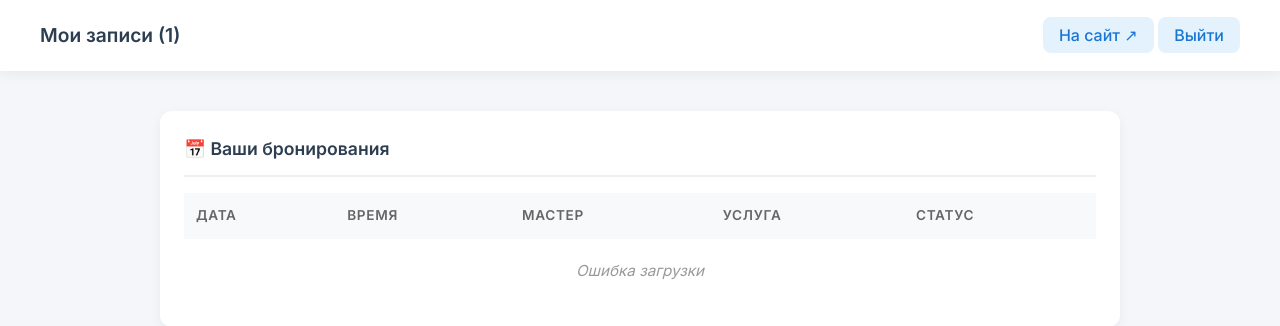
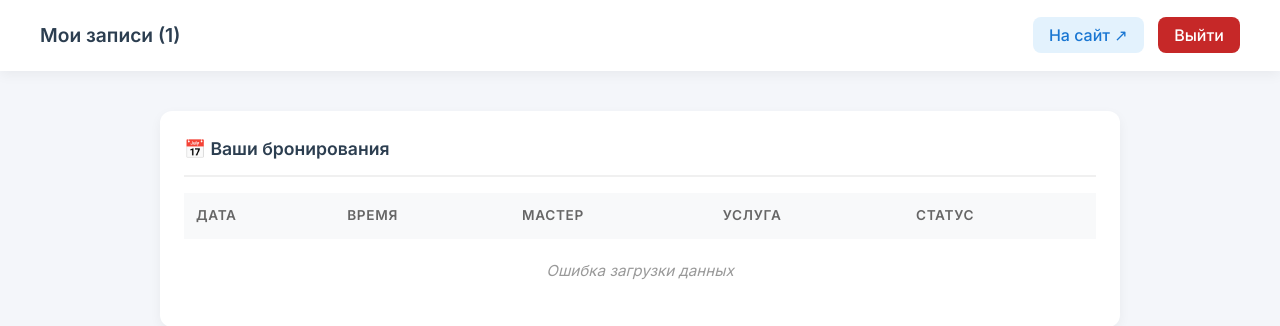
Before and after one commit to danilka007tuk/Generator, a FastAPI app: template templates/client_dashboard.html in a window 1280 px wide. Shown: the top 326 px of the page. Run offline with FastAPI, Linux system fonts and the light colour scheme; the template is opened without the code that fills it: most values are stand-ins (such as "Sample title", 1, 10 or a date in 2020).

Commit message:
fix(client_dashboard): add credentials and error handling

```diff
--- a/templates/client_dashboard.html
+++ b/templates/client_dashboard.html
@@ -10,7 +10,8 @@
         body { font-family: 'Inter', sans-serif; background: #f4f6fa; color: #2c3e50; line-height: 1.6; }
         .header { background: #fff; padding: 20px 40px; display: flex; justify-content: space-between; align-items: center; box-shadow: 0 4px 12px rgba(0,0,0,0.05); }
         .header h1 { font-size: 1.2em; font-weight: 600; }
-        .header a { color: #1976d2; text-decoration: none; font-weight: 500; background: #e3f2fd; padding: 8px 16px; border-radius: 8px; }
+        .header a { color: #1976d2; text-decoration: none; font-weight: 500; background: #e3f2fd; padding: 8px 16px; border-radius: 8px; margin-left: 10px; }
+        .header .logout-btn { background: #c62828; color: #fff; }
         .container { max-width: 1000px; margin: 40px auto; padding: 0 20px; }
         .card { background: #fff; border-radius: 12px; padding: 24px; box-shadow: 0 4px 12px rgba(0,0,0,0.05); }
         .card h2 { font-size: 1.1em; margin-bottom: 16px; border-bottom: 2px solid #f0f0f0; padding-bottom: 12px; }
@@ -19,7 +20,6 @@
         td { padding: 12px; border-bottom: 1px solid #eee; font-size: 0.95em; }
         tr:last-child td { border-bottom: none; }
         .empty { text-align: center; color: #999; padding: 20px; font-style: italic; }
-        .logout-btn { background: #c62828; color: #fff; padding: 8px 16px; border-radius: 8px; text-decoration: none; font-weight: 500; }
     </style>
 </head>
 <body>
@@ -56,29 +56,39 @@
     const SITE_ID = "{{ site_id }}";
     const SERVER_URL = "{{ server_url }}";
 
+    // XSS-защита
+    const esc = (s) => String(s == null ? '' : s)
+        .replace(/&/g, '&amp;').replace(/</g, '&lt;').replace(/>/g, '&gt;')
+        .replace(/"/g, '&quot;').replace(/'/g, '&#39;');
+
     async function loadBookings() {
+        const tbody = document.getElementById('bookingsBody');
         try {
-            const res = await fetch(`${SERVER_URL}/api/my-bookings`);
+            const res = await fetch(`${SERVER_URL}/api/my-bookings`, { credentials: 'include' });
             const data = await res.json();
-            const tbody = document.getElementById('bookingsBody');
 
-            if (!data.ok || !data.bookings || data.bookings.length === 0) {
+            if (!data.ok) {
+                tbody.innerHTML = `<tr><td colspan="5" class="empty">${esc(data.error) || 'Ошибка авторизации. <a href="' + SERVER_URL + '/login?site_id=' + encodeURIComponent(SITE_ID) + '">Войдите заново</a>.'}</td></tr>`;
+                return;
+            }
+
+            if (!data.bookings || data.bookings.length === 0) {
                 tbody.innerHTML = '<tr><td colspan="5" class="empty">У вас пока нет записей</td></tr>';
                 return;
             }
 
             tbody.innerHTML = data.bookings.map(b => `
                 <tr>
-                    <td>${b.date}</td>
-                    <td>${b.time}</td>
-                    <td>${b.master || '—'}</td>
-                    <td>${b.service}</td>
+                    <td>${esc(b.date)}</td>
+                    <td>${esc(b.time)}</td>
+                    <td>${esc(b.master) || '—'}</td>
+                    <td>${esc(b.service)}</td>
                     <td>✅ Подтверждена</td>
                 </tr>
             `).join('');
         } catch (e) {
             console.error("Ошибка загрузки", e);
-            document.getElementById('bookingsBody').innerHTML = '<tr><td colspan="5" class="empty">Ошибка загрузки</td></tr>';
+            tbody.innerHTML = '<tr><td colspan="5" class="empty">Ошибка загрузки данных</td></tr>';
         }
     }
 
```
